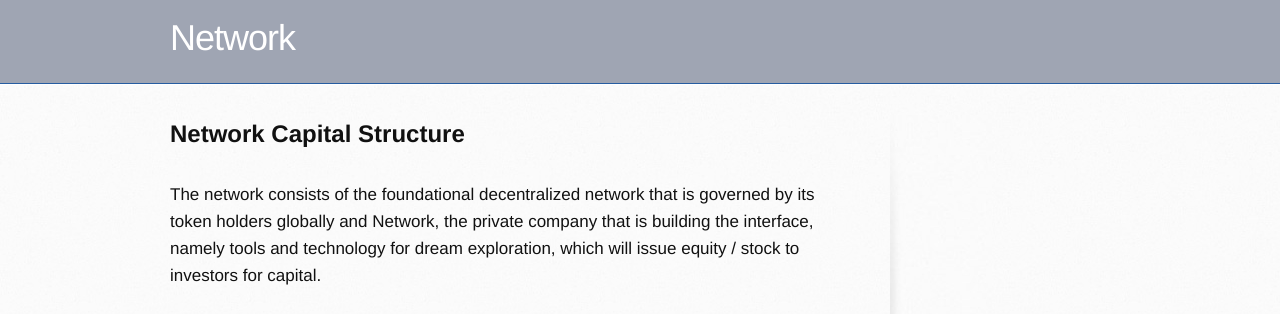
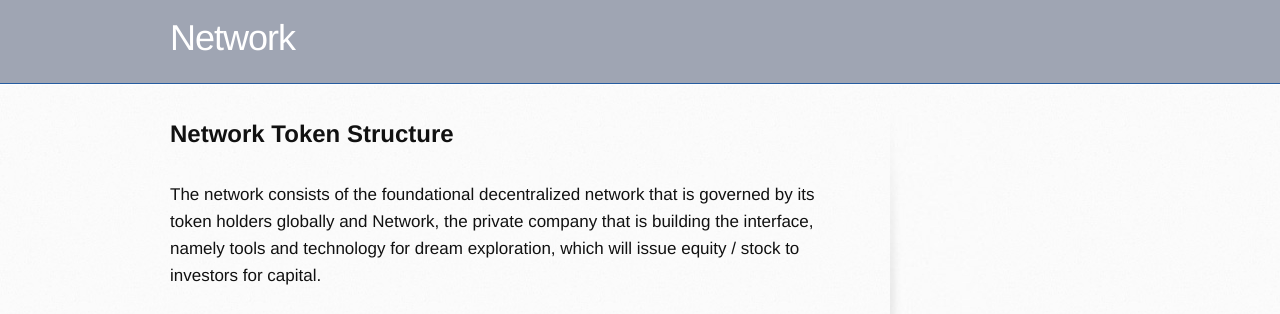
Before and after one commit to networkf/network.github.io, a Jekyll site: the page built from token.md, in a window 1280 px wide. Shown: the top 314 px of the page. Built offline with Jekyll 4.4.1, drawn with Linux system fonts in a browser that asks for light colours; some web fonts are replaced; our own code applies the rules of GitHub Pages for plain Markdown files; the repository's description, which GitHub fills in, is left out.

Commit message:
Update and rename capital.md to token.md

```diff
--- a/capital.md
+++ b/token.md
@@ -6,7 +6,7 @@ layout: default
 </head>
 ---
 
-<b><font size="5">Network Capital Structure</font></b>
+<b><font size="5">Network Token Structure</font></b>
 <br>
 <br>
 The network consists of the foundational decentralized network that is governed by its token holders globally and Network, the private company that is building the interface, namely tools and technology for dream exploration, which will issue equity / stock to investors for capital.
```
